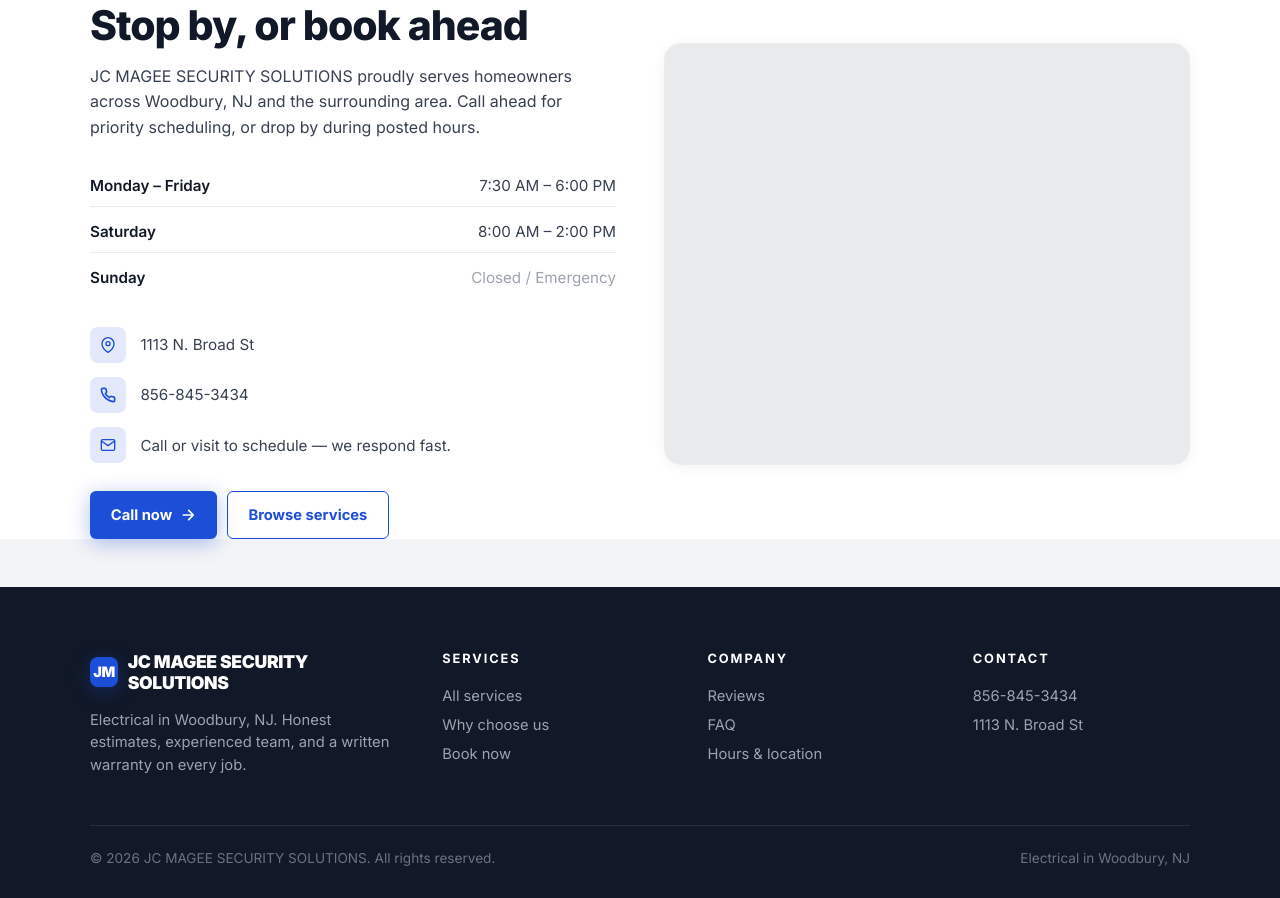
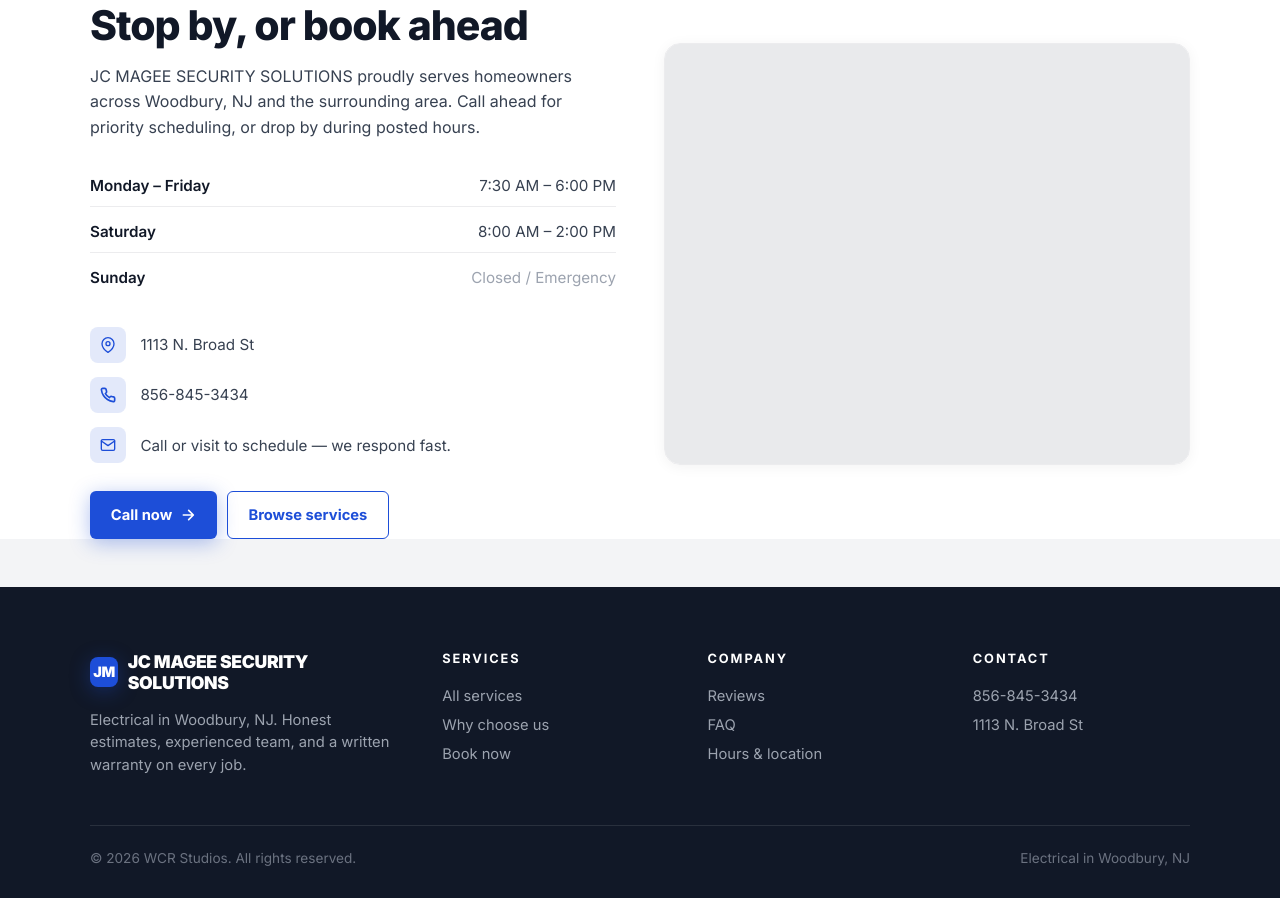
Before and after one commit to Wrenbjor/trades--jc-magee-security-solutions, a plain HTML site: page index.html in a window 1280 px wide. Shown: the part 4804-5702 px from the top of the page. Drawn offline with nearby package versions, Linux system fonts and the light colour scheme; no server answers.

Commit message:
Update site

```diff
--- a/index.html
+++ b/index.html
@@ -605,7 +605,7 @@
     </div>
   </div>
   <div class="foot-bottom">
-    <div>&copy; 2026 JC MAGEE SECURITY SOLUTIONS. All rights reserved.</div>
+    <div>&copy; 2026 WCR Studios. All rights reserved.</div>
     <div>Electrical in Woodbury, NJ</div>
   </div>
 </footer>
```
